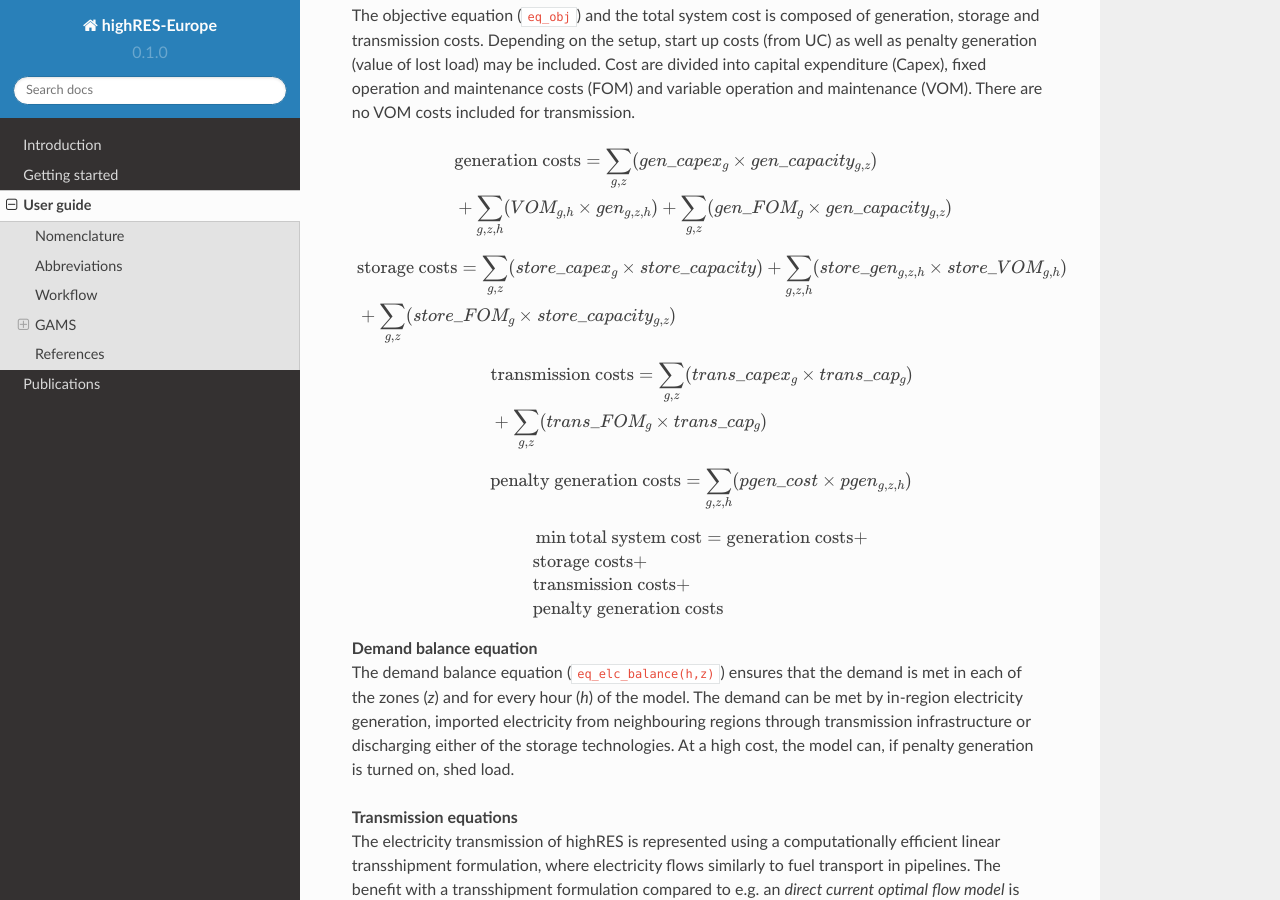
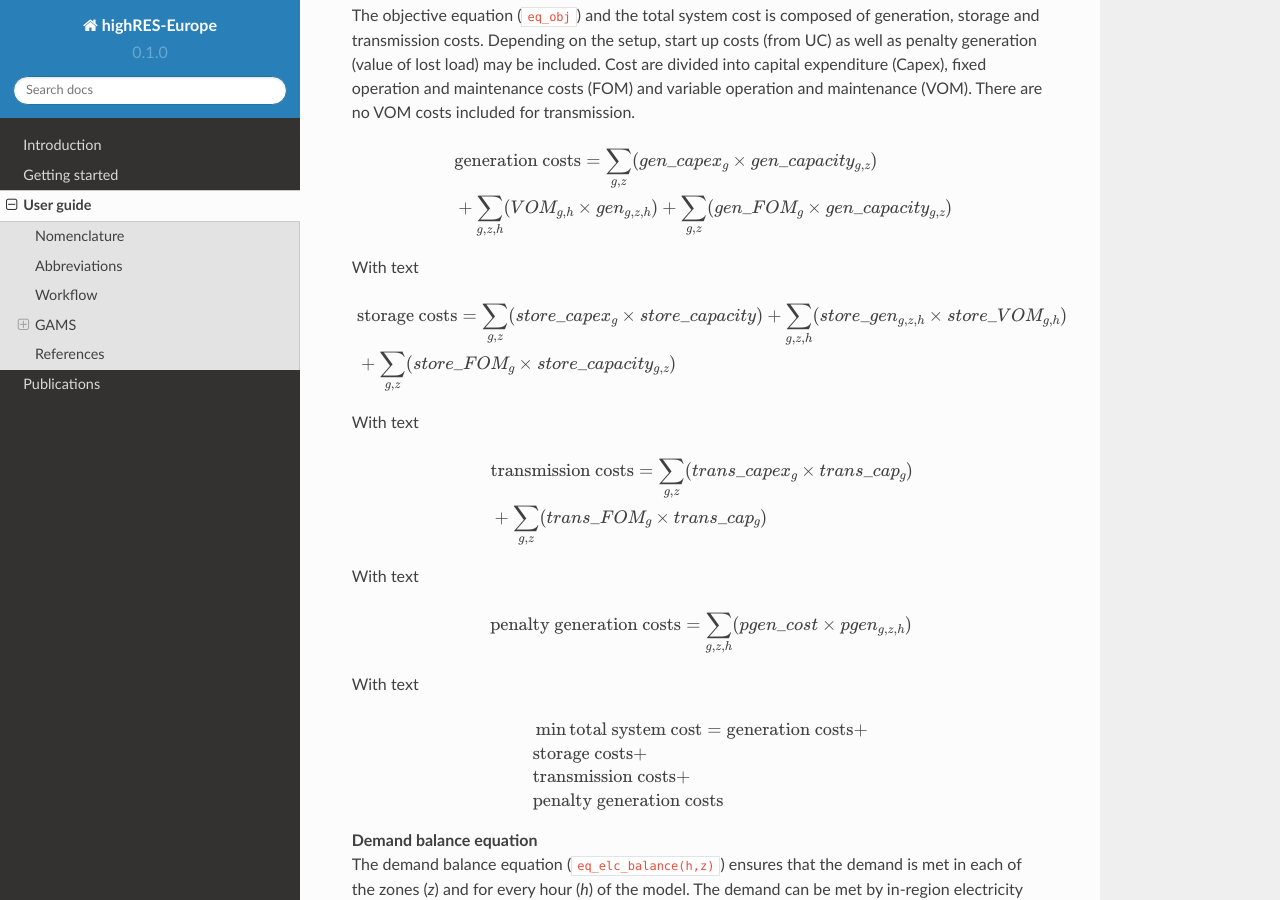
Before and after one commit to highRES-model/highRES-Europe-WF, a Sphinx documentation site: the page built from docs/source/user_guide.rst, in a window 1280 px wide and 900 px high, scrolled down 1053 px. Built offline with Sphinx 7.4.7 and the Read the Docs theme 2.0.0, drawn with Linux system fonts in a browser that asks for light colours.

Commit message:
doc eqn fmt

```diff
--- a/docs/source/user_guide.rst
+++ b/docs/source/user_guide.rst
@@ -42,24 +42,28 @@ The objective equation (``eq_obj``) and the total system cost is composed of gen
       & \text{generation costs} = \sum_{g,z}(gen\_capex_{g} \times gen\_capacity_{g,z}) \\ & + \sum_{g,z,h}(VOM_{g,h} \times gen_{g,z,h}) + \sum_{g,z}(gen\_FOM_{g} \times gen\_capacity_{g,z}) \\
    \end{flalign*}
 
+With text
 
 .. math::
    \begin{flalign*}
       & \text{storage costs} = \sum_{g,z}(store\_capex_{g} \times store\_capacity) + \sum_{g,z,h}(store\_gen_{g,z,h} \times store\_VOM_{g,h}) \\ & + \sum_{g,z}(store\_FOM_{g} \times store\_capacity_{g,z}) \\
    \end{flalign*}
 
+With text
 
 .. math::
    \begin{flalign*}
       & \text{transmission costs} = \sum_{g,z}(trans\_capex_{g} \times trans\_cap_{g}) \\ & + \sum_{g,z}(trans\_FOM_{g} \times trans\_cap_{g}) \\
    \end{flalign*}
 
+With text
 
 .. math::
    \begin{flalign*}
       & \text{penalty generation costs} = \sum_{g,z,h}(pgen\_cost \times pgen_{g,z,h}) \\
    \end{flalign*}
 
+With text
 
 .. math::
    \begin{flalign*}
```
